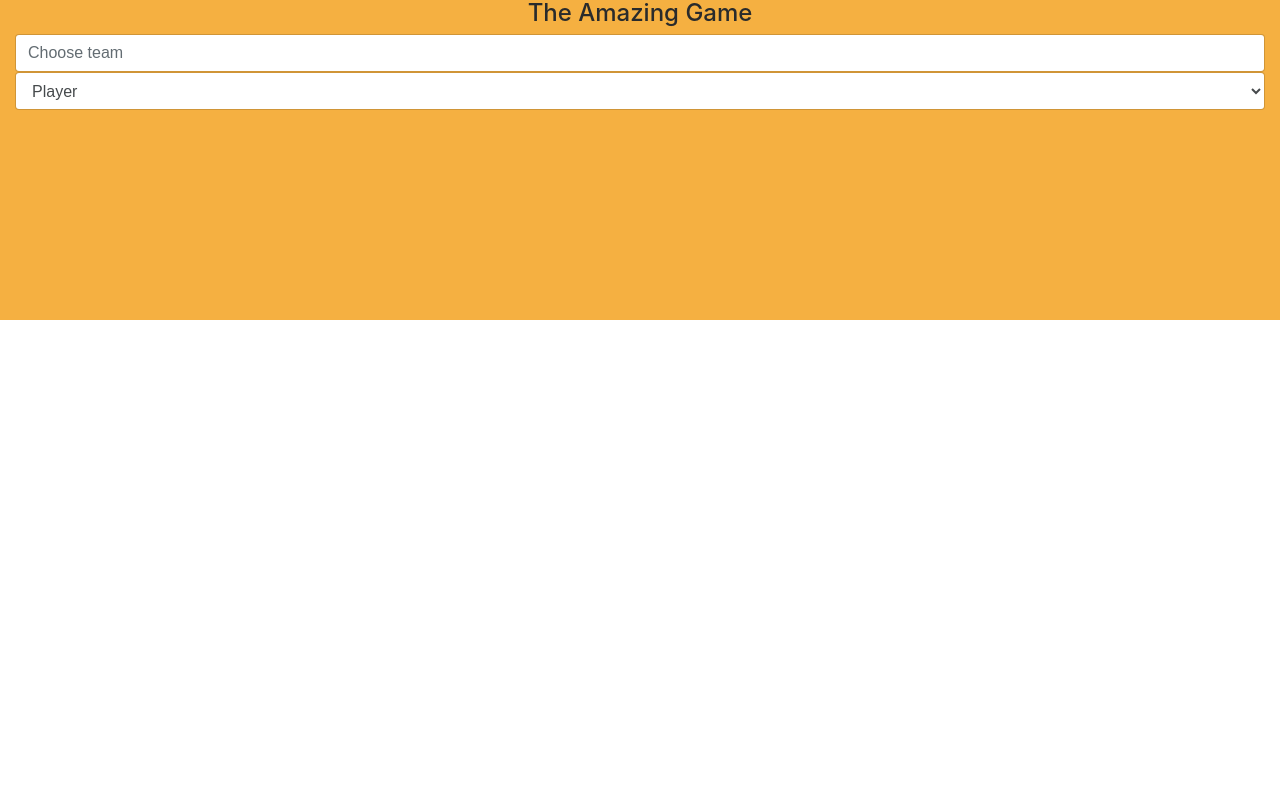
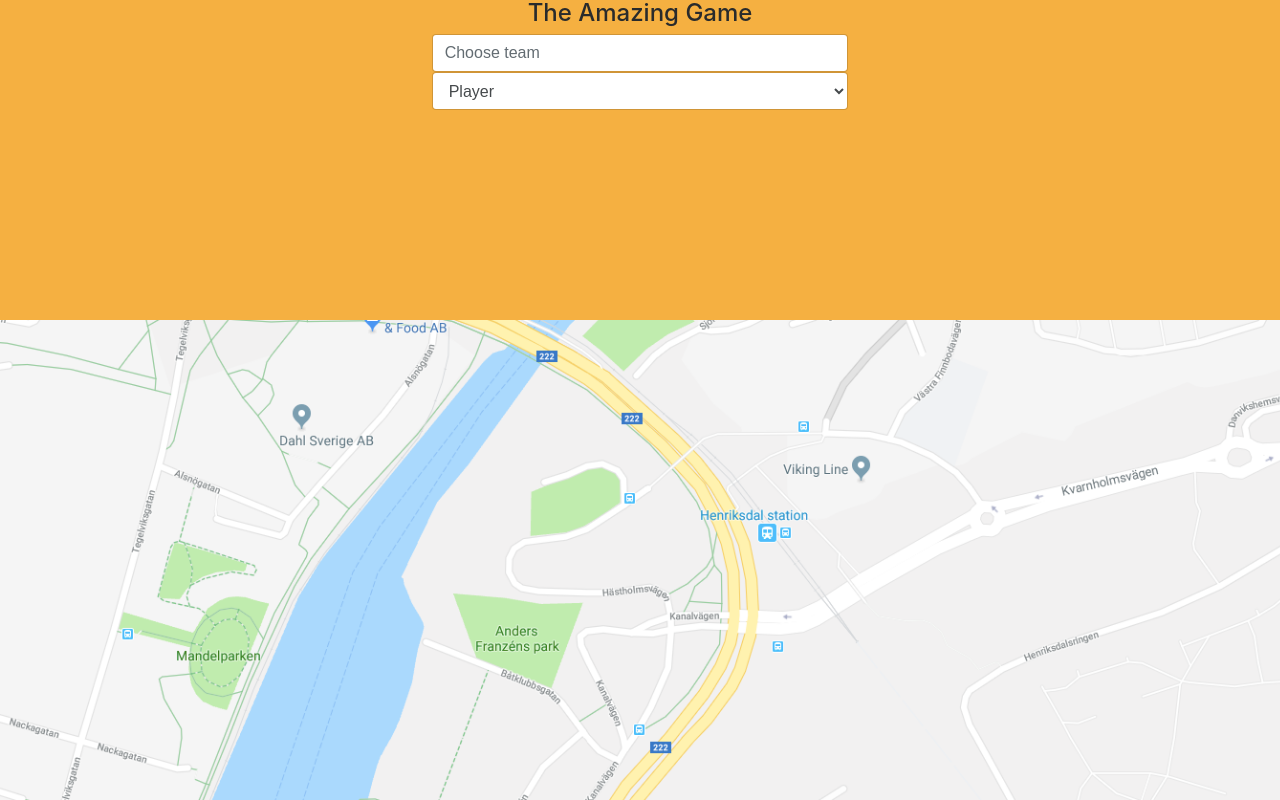
Before and after one commit to obed123456/teamgrape, a PHP site: page /startpage.html in a window 1280 px wide. Run offline with PHP 8.4, Linux system fonts and the light colour scheme; some libraries are stand-ins or nearby versions.

Commit message:
Create a img for the map

```diff
--- a/CSS/stylesheet.css
+++ b/CSS/stylesheet.css
@@ -19,6 +19,8 @@
 }
 
 .startPageBottom {
-  background-color:;
+  background-image: url("../IMG/map.jpg");
+  background-repeat: no-repeat;
+  background-size: cover;
   height: 60vh;
 }
--- a/startpage.html
+++ b/startpage.html
@@ -13,8 +13,8 @@
         <div class="row">
             <div class="col-lg-12">
                 <h4 class="text-center">The Amazing Game</h4>
-                <input class="col-xs-12 form-control"  type="text" placeholder="Choose team">
-                <select class="col-xs-12 form-control">
+                <input class="col-sm-4 offset-lg-4 offset-sm-4 form-control"  type="text" placeholder="Choose team">
+                <select class="col-sm-4 offset-lg-4 offset-sm-4 form-control">
                 <option>Player</option>
                 <option>Player 1</option>
                 <option>Player 2</option>
@@ -24,7 +24,7 @@
         </div>
     </div>
 
-    <div class="container startPageBottom">
+    <div class="container-fluid startPageBottom">
 
     </div>
 <script src="https://code.jquery.com/jquery-3.2.1.slim.min.js" integrity="sha384-KJ3o2DKtIkvYIK3UENzmM7KCkRr/rE9/Qpg6aAZGJwFDMVNA/GpGFF93hXpG5KkN" crossorigin="anonymous"></script>
```
Also changed, not shown: IMG/map.jpg (added).
